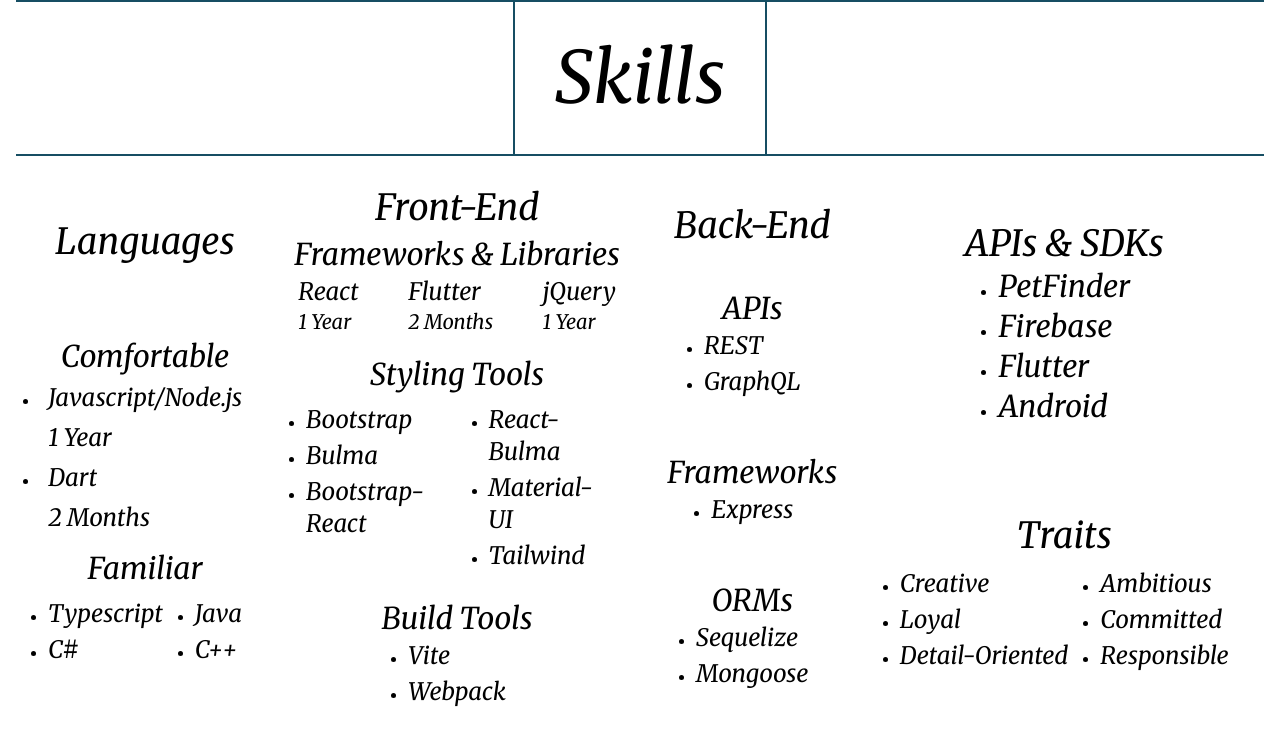
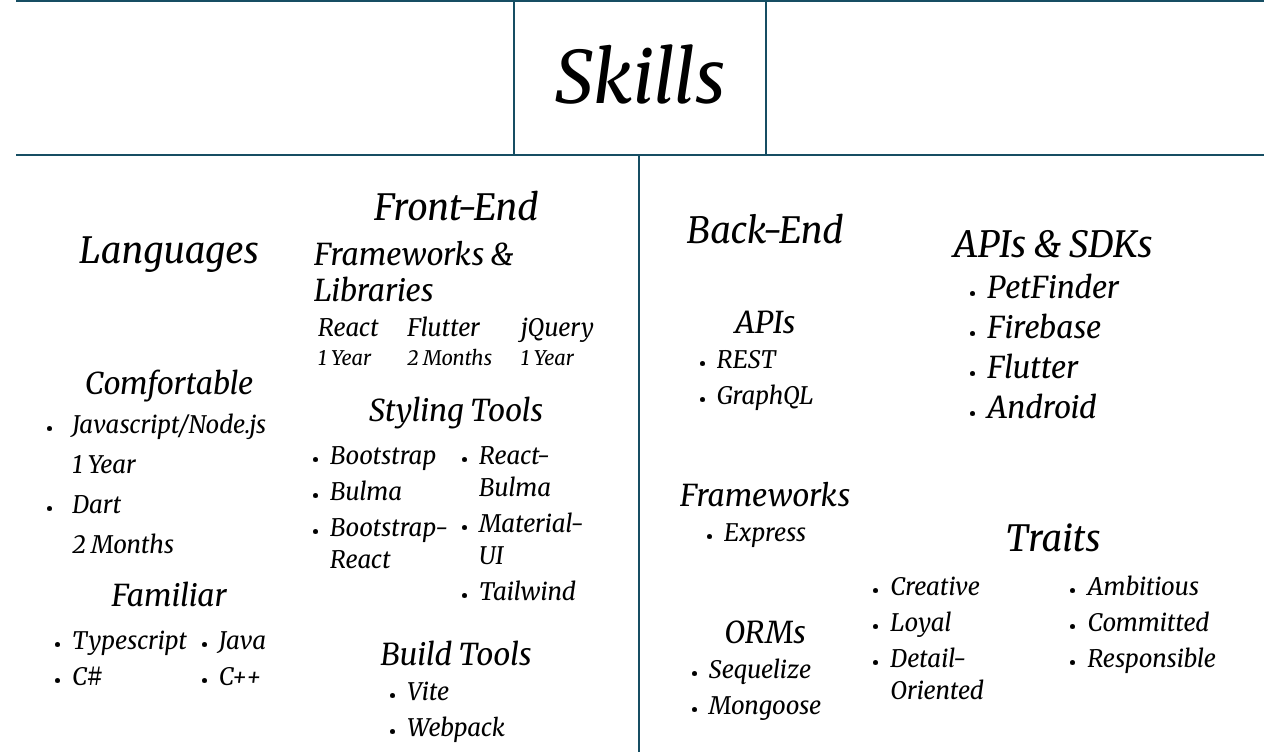
Before and after one commit to ProgrammingAStorm/Resume-Template, a React (Vite) app: page / in a window 1280 px wide. Shown: the part 480-1232 px from the top of the page. Built offline with nearby package versions, Linux system fonts and the light colour scheme.

Commit message:
Skills Tweak

```diff
--- a/src/components/Skills.tsx
+++ b/src/components/Skills.tsx
@@ -49,8 +49,8 @@
     return <section className="flex flex-col items-center border-y-2 border-cyan-900 w-full">
         <h1 className="text-7xl border-x-2 border-cyan-900 p-10">Skills</h1>
 
-        <div className="flex border-t-2 border-cyan-900 py-6 w-full">
-            <div className="flex justify-around w-1/2">
+        <div className="flex border-t-2 border-cyan-900 w-full">
+            <div className="flex justify-around w-1/2 p-6 border-r-2 border-cyan-900">
                 <article className="flex flex-col justify-around items-center w-fit m-2">
                     <h2 className="text-4xl">Languages</h2>
 
@@ -124,7 +124,7 @@
                 </article>
             </div>
 
-            <div className="flex justify-around w-1/2">
+            <div className="flex justify-around w-1/2 p-6">
                 <article className="flex flex-col justify-around items-center w-fit m-2">
                     <h2 className="text-4xl">Back-End</h2>
 
```
